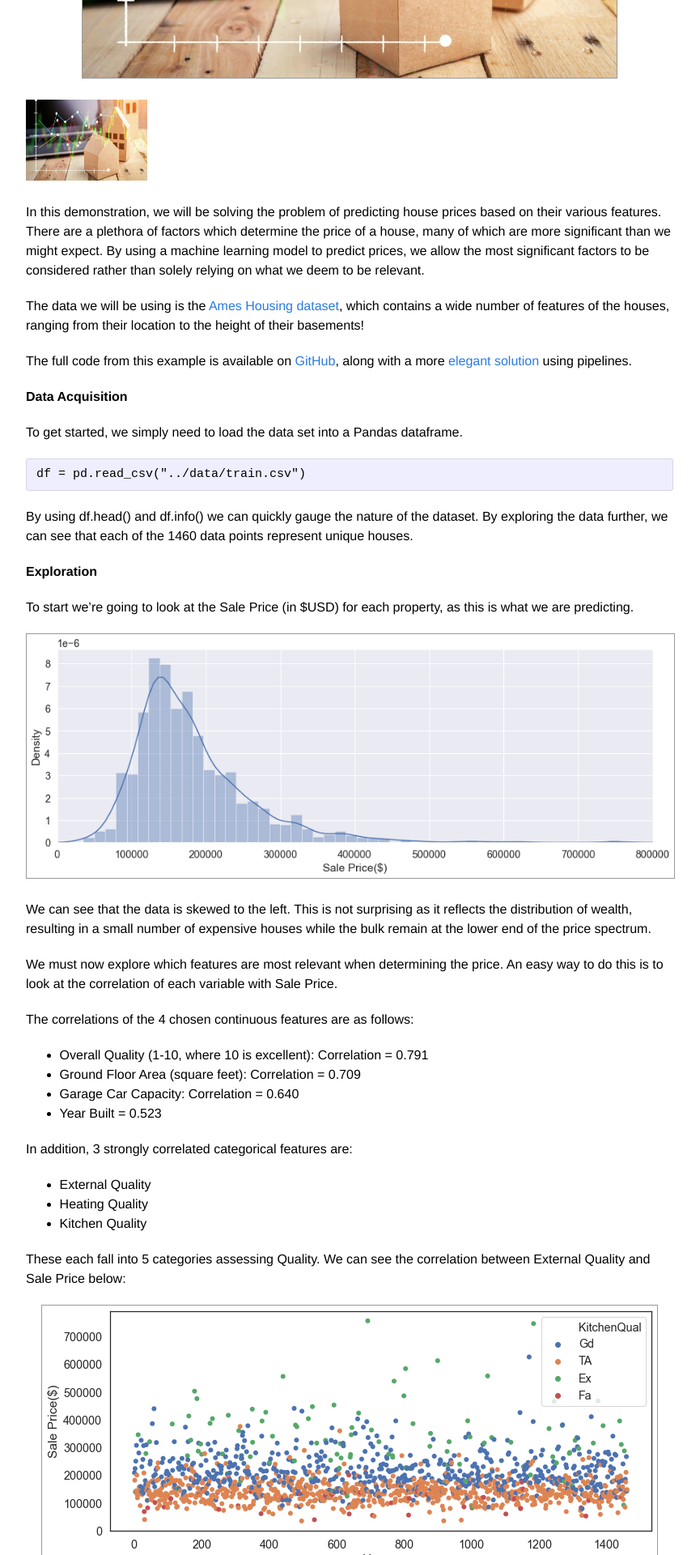
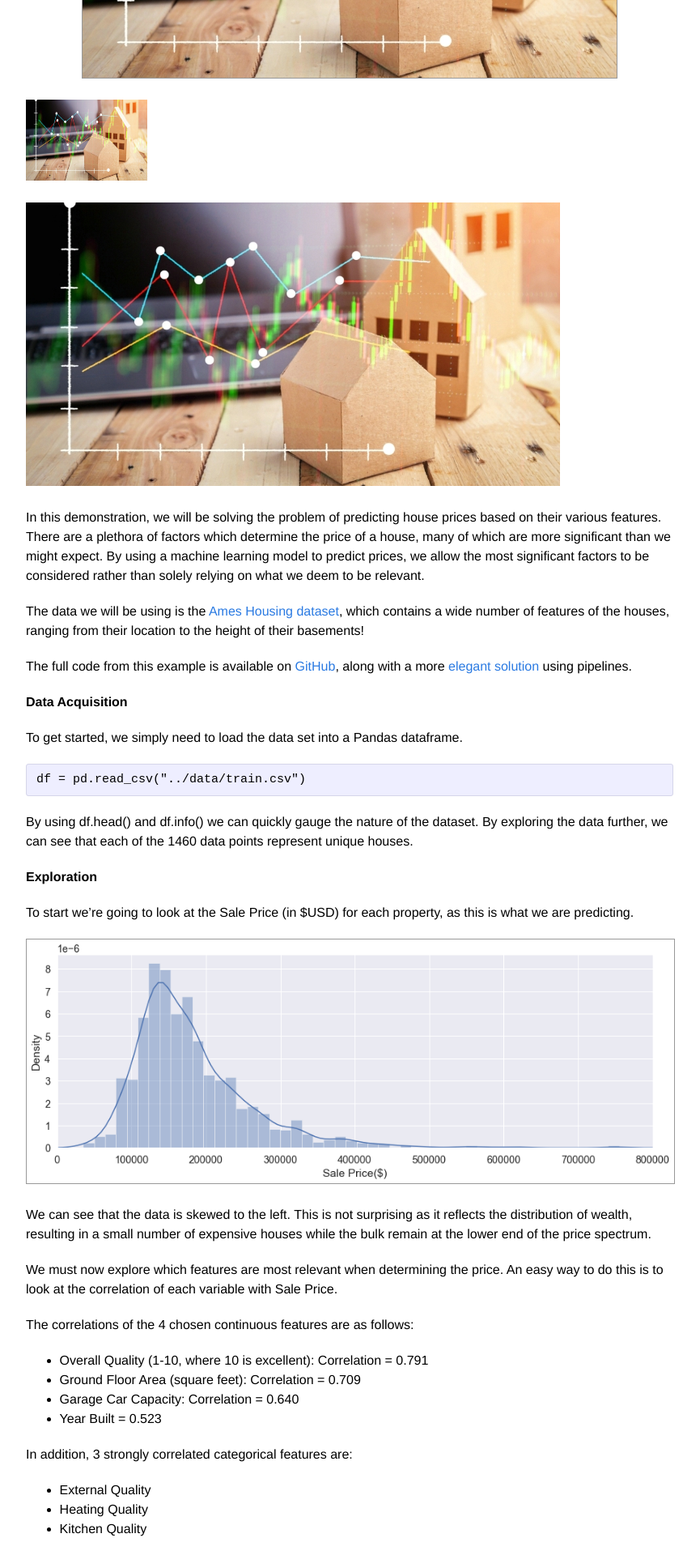
Before and after one commit to alicepringle/alicepringle.github.io, a Jekyll site: the page built from _posts/2020-09-29-supervised-learning.markdown, in a window 1280 px wide. Shown: the part 452-2372 px from the top of the page at 81% size, without its empty margins (208-1073 px from the left). Built offline with Jekyll 4.4.1, drawn with Linux system fonts in a browser that asks for light colours.

Commit message:
size image

```diff
--- a/_posts/2020-09-29-supervised-learning.markdown
+++ b/_posts/2020-09-29-supervised-learning.markdown
@@ -16,6 +16,8 @@ mathjax: false
 
 <img src="/assets/bio/house_graph.jpg" alt="house_graph"
 width="150" height="100" />
+
+<img src="/assets/bio/house_graph.jpg" alt="house_graph" />
 
 In this demonstration, we will be solving the problem of predicting house prices based on their various features. There are a plethora of factors which determine the price of a house, many of which are more significant than we might expect. By using a machine learning model to predict prices, we allow the most significant factors to be considered rather than solely relying on what we deem to be relevant.
 
```
